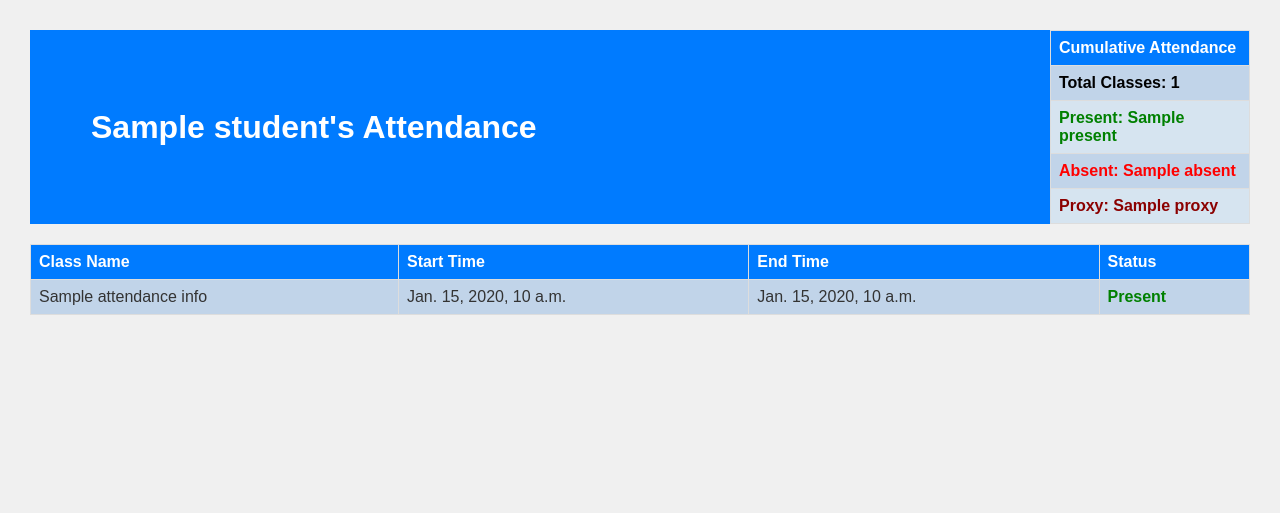
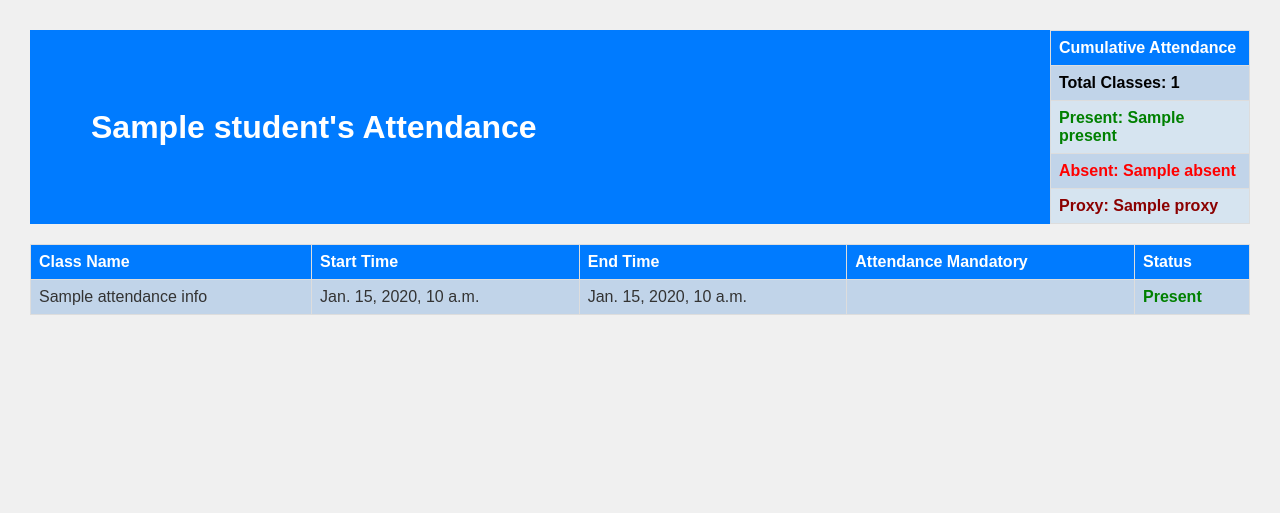
Before and after one commit to sst-product-team/attendance-backend, a Django app: template templates/attendance/studentAttendance.html in a window 1280 px wide. Shown: the top 513 px of the page. Run offline with Django 4.2, Linux system fonts and the light colour scheme; the template is opened without the code that fills it: most values are stand-ins (such as "Sample title", 1, 10 or a date in 2020).

Commit message:
added is_attendance_mandatory in studentattendance page

```diff
--- a/templates/attendance/studentAttendance.html
+++ b/templates/attendance/studentAttendance.html
@@ -47,6 +47,7 @@
                     <th>Class Name</th>
                     <th>Start Time</th>
                     <th>End Time</th>
+                    <th>Attendance Mandatory</th>
                     <th>Status</th>
                 </tr>
             </thead>
@@ -56,6 +57,7 @@
                     <td>{{ attendance_info.name }}</td>
                     <td>{{ attendance_info.class_start_time }}</td>
                     <td>{{ attendance_info.class_end_time }}</td>
+                    <td>{{attendance_info.is_attendance_mandatory}}</td>
 
                     {% if attendance_info.status == 'Present' %}
                     <td class="green">Present</td>
```
